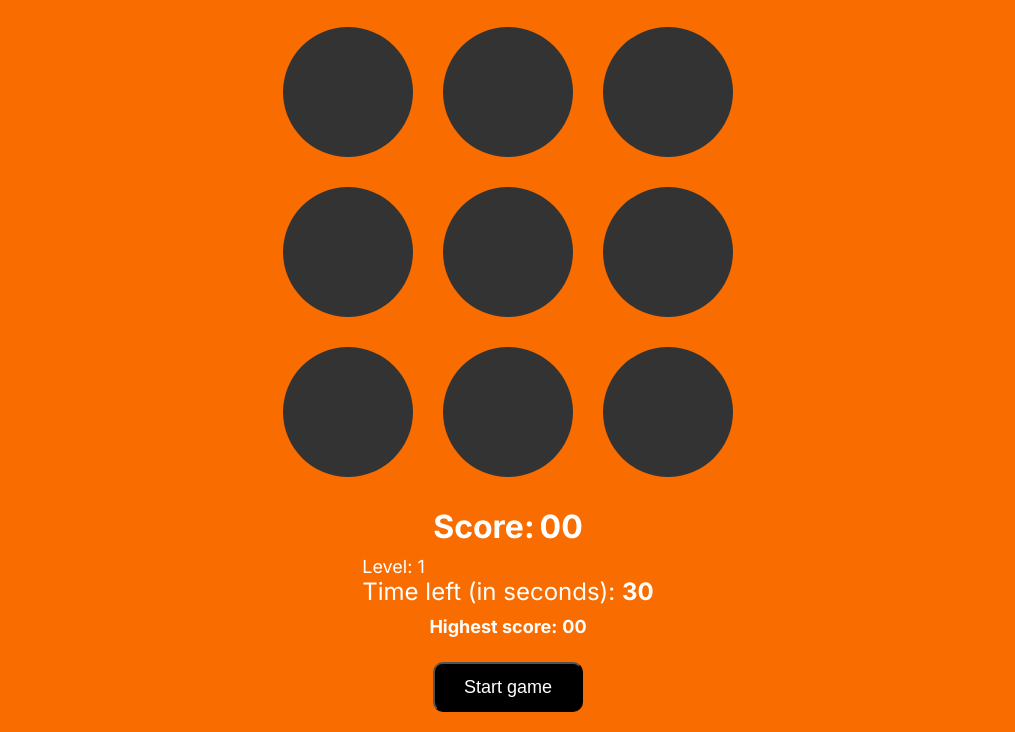
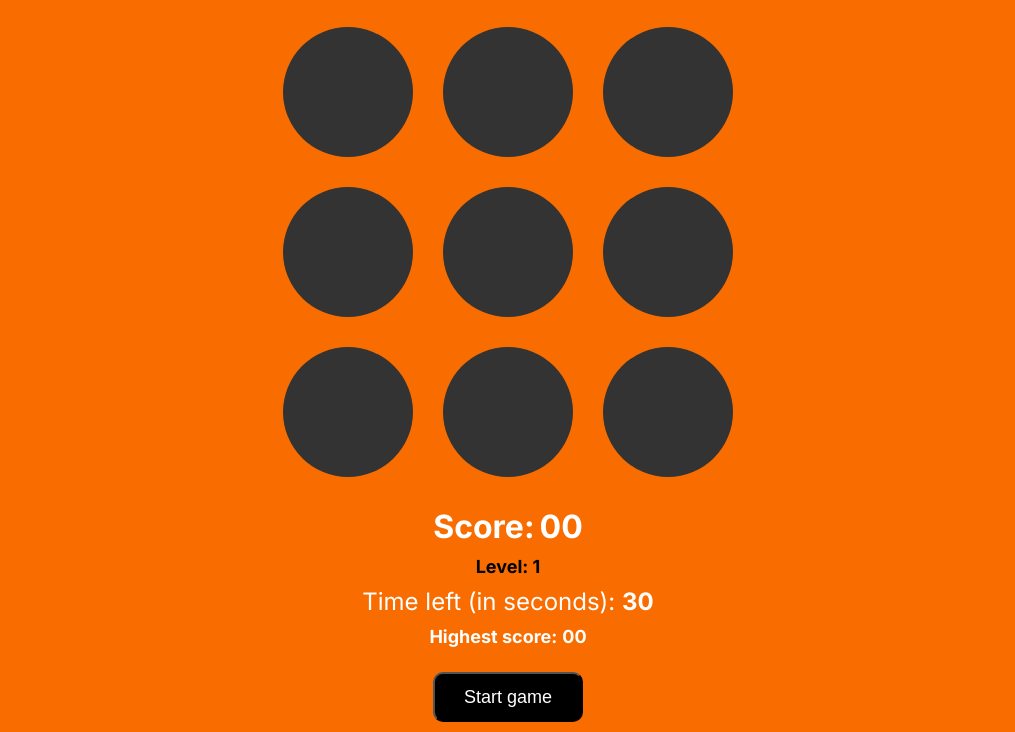
Before and after one commit to Reubes77/whack-a-mole, a plain HTML site: page index.html in a window 1280 px wide. Shown: the part 142-874 px from the top of the page, without its empty margins (132-1147 px from the left). Drawn offline with Linux system fonts and the light colour scheme.

Commit message:
Add and style levels of difficulty when users play game

```diff
--- a/assets/css/style.css
+++ b/assets/css/style.css
@@ -75,6 +75,11 @@ body {
     display: none;
 }
 
+#game-over-message {
+    font-size: small;
+    margin: 15px 0 5px;
+}
+
 h2.score-text {
     display: flex;
     justify-content: center;
@@ -87,6 +92,16 @@ span#score {
 
 #score-area {
     margin: 0 20px 20px 20px;
+}
+
+#level {
+    font-size: x-small;
+    margin-bottom: 10px;
+    display: flex;
+    justify-content: center;
+    align-items: center;
+    color: #000000;
+    font-weight: bold;
 }
 
 h5.high-score-text {
@@ -216,6 +231,10 @@ span#high-score {
         width: 700px;
         height: 700px;
         margin: 90px;
+        /*gap: 70px;
+        width: 500px;
+        height: 500px;
+        margin: 70px;*/
     }
 
     #score-area {
@@ -257,8 +276,13 @@ span#high-score {
         margin: 40px;
     }
 
+    #game-over-message {
+        font-size: larger;
+        margin-bottom: 15px;
+    }
+
     #score-area {
-        margin: 15px 0 10px 0;
+        margin: 0 0 10px 0;
         font-size: 2em;
     }
 
@@ -271,6 +295,16 @@ span#high-score {
 
     p.timer-text {
         font-size: x-large;
+    }
+
+    #level {
+        font-size: large;
+        margin-bottom: 10px;
+        display: flex;
+        justify-content: center;
+        align-items: center;
+        color: #000000;
+        font-weight: bold;
     }
 
     h5.high-score-text {
@@ -290,20 +324,7 @@ span#high-score {
 
 /* Large devices (laptops/desktops, 992px and up) */
 @media only screen and (min-width: 992px) {
-    /*.heading {
-        font-size: 4em;
-        margin: 0;
-    }
-
-    .sub-text {
-        font-size: x-large;
-        margin: 0;
-    }*/
-
     .game-arena {
-        /*display: grid;
-        grid-template-columns: repeat(3, 1fr);
-        grid-template-rows: repeat(3, 1fr);*/
         gap: 40px;
         width: 500px;
         height: 500px;
@@ -350,9 +371,24 @@ span#high-score {
         margin: 30px;
     }
 
+    #game-over-message {
+        font-size: larger;
+        margin-bottom: 15px;
+    }
+
     #score-area {
         margin: 0 0 10px 0;
         font-size: large;
+    }
+
+    #level {
+        font-size: large;
+        margin-bottom: 10px;
+        display: flex;
+        justify-content: center;
+        align-items: center;
+        color: #000000;
+        font-weight: bold;
     }
 
     h5.high-score-text {
--- a/assets/js/script.js
+++ b/assets/js/script.js
@@ -8,7 +8,7 @@ document.addEventListener("DOMContentLoaded", function () {
     const levelDisplay = document.getElementById("level") // Displays level
     let score = 0;
     let gameInterval;
-    let gameTime = 30; // 30 second game duration
+    let gameTime = 3; // 30 second game duration
     let timeRemaining;
     let currentLevel = 1; // Start at level 1
     let moleSpeed = 1000; // Initial mole speed
--- a/index.html
+++ b/index.html
@@ -54,7 +54,7 @@
     <div id="game-over-message" style="display: none;"></div>
     <div id="score-area">
         <h2 class="score-text">Score: <span id="score">00</span></h2>
-        <p id="level">Level: 01</p>
+        <p id="level">Level: 1</p>
         <p class="timer-text">Time left (in seconds): <span id="timer"><strong>30</strong></span></p>
         <h5 class="high-score-text">Highest score: <span id="high-score">00</span></h5>
     </div>
```
